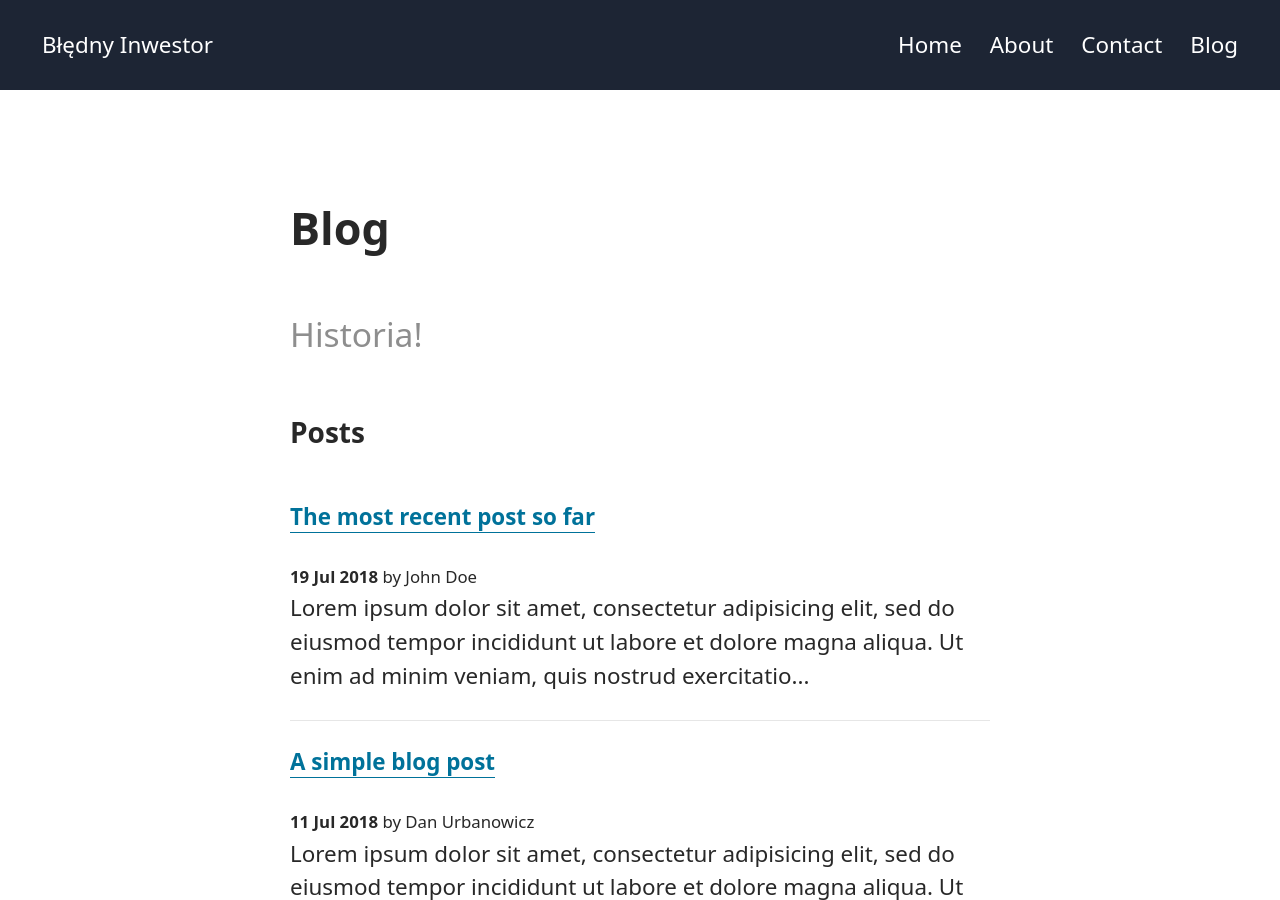
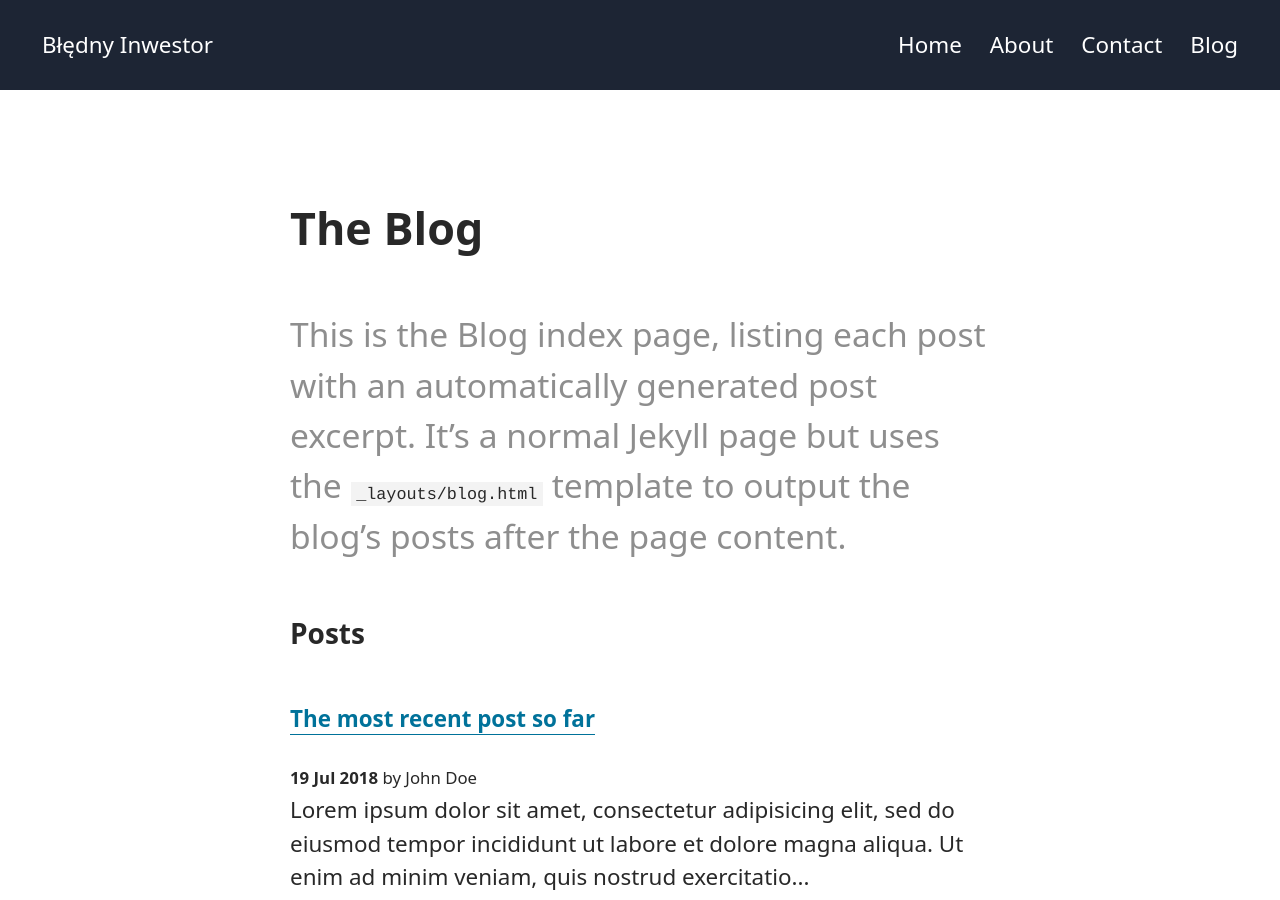
Before and after one commit to catpersec/blednyinwestor-website, a Jekyll site: the page built from pages/blog.md, in a window 1280 px wide and 900 px high. Built offline with Jekyll 4.4.1, drawn with Linux system fonts in a browser that asks for light colours; a script that is not in the unit is left out.

Commit message:
Revert "homepage update"
This reverts commit 0b1a7be2a11c4b26d45ea86cbc96595f87fb4cbd.

```diff
--- a/pages/blog.md
+++ b/pages/blog.md
@@ -1,8 +1,11 @@
 ---
 layout: blog
-title: Blog
+title: The Blog
 permalink: /blog
 section: blog
 intro_paragraph: >
-  Historia!
+  This is the Blog index page, listing each post with an
+  automatically generated post excerpt. It's a normal Jekyll page but uses
+  the `_layouts/blog.html` template to output the blog's posts after the page
+  content.
 ---
```
Also changed, not shown: pages/index.md (+6 -3 lines).
